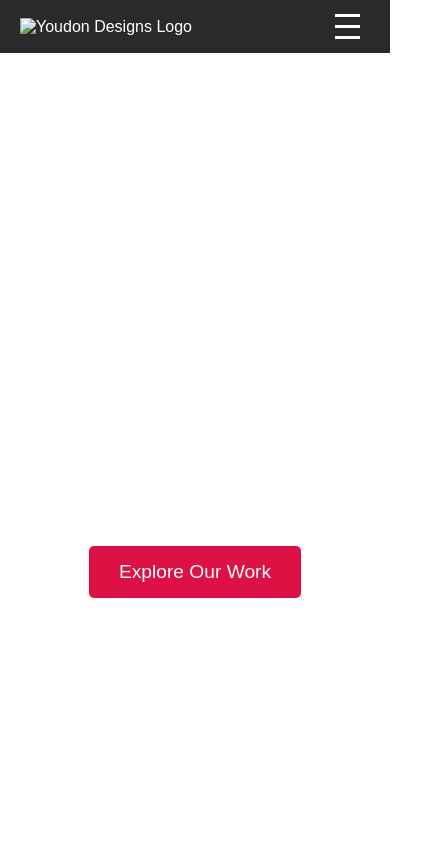
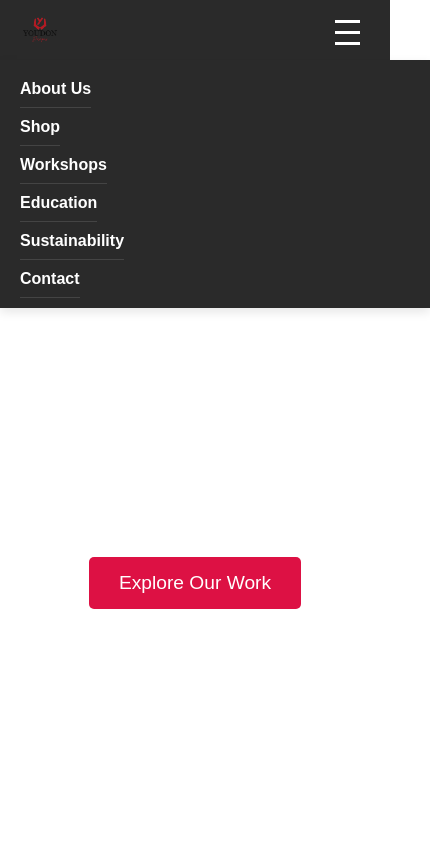
Before and after one commit to Shaurya987/Youdon-Designs, a plain HTML site: page index.html in a window 390 px wide. Both pictures are taken after a click on the element 347 px from the left and 26 px from the top of the page. Shown: the top 844 px of the page, 430 px wide, since content can reach past the window. Drawn offline with Linux system fonts and the light colour scheme.

Commit message:
updating logo

```diff
--- a/index.html
+++ b/index.html
@@ -10,7 +10,7 @@
     <header>
         <nav>
             <div class="logo">
-                <img src="path_to_logo.jpg" alt="Youdon Designs Logo">
+                <img src="logo .png" alt="Youdon Designs Logo">
             </div>
             <div class="menu-toggle">
                 <span class="bar"></span>
@@ -86,3 +86,13 @@
     </footer>
 </body>
 </html>
+<script>
+    document.addEventListener('DOMContentLoaded', () => {
+        const menuToggle = document.querySelector('.menu-toggle');
+        const navLinks = document.querySelector('.nav-links');
+
+        menuToggle.addEventListener('click', () => {
+            navLinks.classList.toggle('show');
+        });
+    });
+</script>
--- a/styles.css
+++ b/styles.css
@@ -27,7 +27,7 @@ nav {
 }
 
 .logo img {
-    height: 50px;
+    height: 100px;
 }
 
 .nav-links {
```
Also changed, not shown: logo .png (added).
